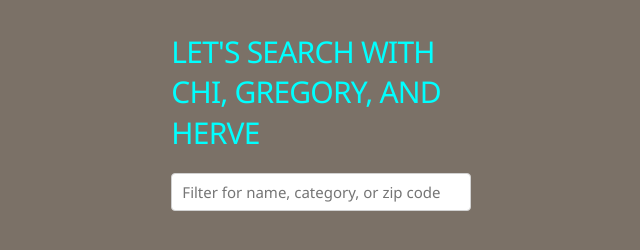
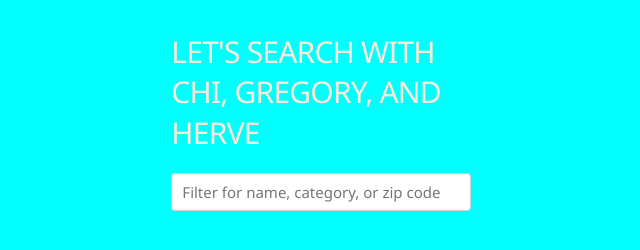
Before and after one commit to grogers1/asst-2-inst377, a website: page public/index.html in a window 1280 px wide. Shown: the whole page, without its empty margins (151-791 px from the left). Drawn offline with Linux system fonts and the light colour scheme; no server answers.

Commit message:
Update styles.css

```diff
--- a/public/styles.css
+++ b/public/styles.css
@@ -2,9 +2,9 @@
 body {
   line-height: 1;
   font-size: 15px;
-  color: aqua;
+  color: antiquewhite;
   padding: 0px;
-  background: #7b7167;
+  background: aqua;
 }
 
 .wrapper {
@@ -50,7 +50,7 @@ body {
 
 #navContainer li {
   list-style: none;
-  background: #95e690;
+  background: whitesmoke;
   border: solid 1px #469920;
 }
 
```
